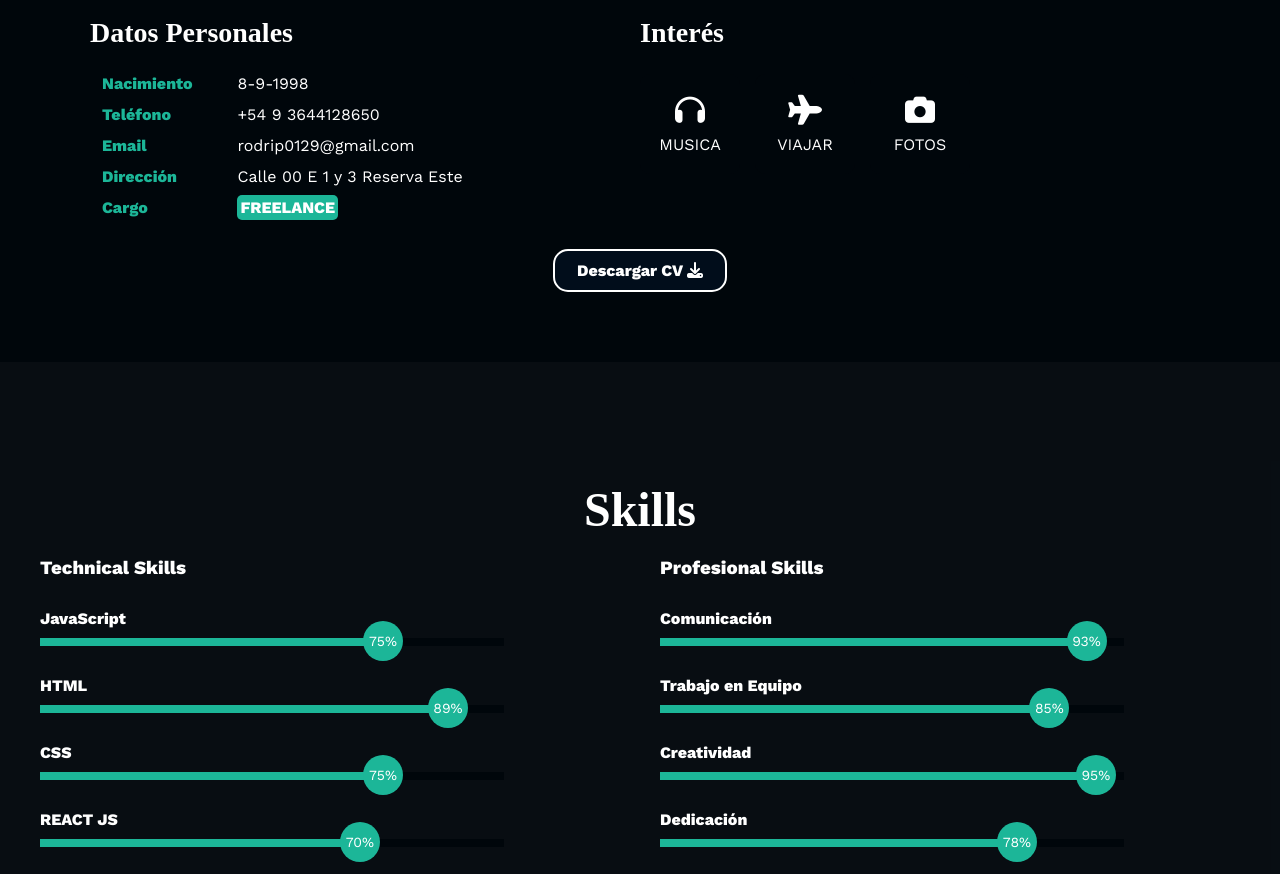
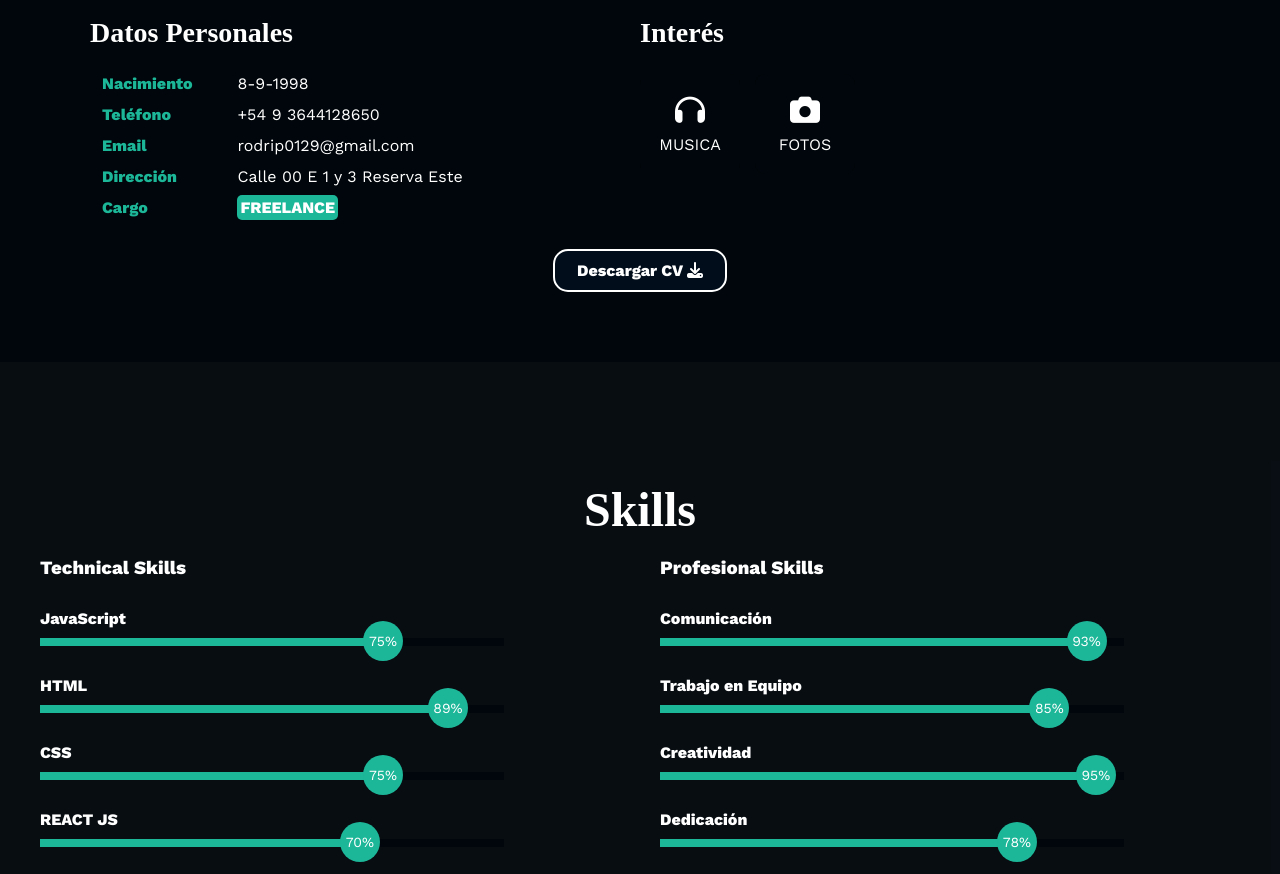
Before and after one commit to rodrigopenayo98/portfoliorod, a plain HTML site: page index.html in a window 1280 px wide. Shown: the part 1064-1938 px from the top of the page. Drawn offline with nearby package versions, Linux system fonts and the light colour scheme; a web font is replaced by a local one.

Commit message:
Add files via upload

```diff
--- a/index.html
+++ b/index.html
@@ -99,10 +99,6 @@
                     <div class="interes">
                         <i class="fa-solid fa-headphones"></i>
                         <span>MUSICA</span>
-                    </div>
-                    <div class="interes">
-                        <i class="fa-solid fa-plane"></i>
-                        <span>VIAJAR</span>
                     </div>
                     <div class="interes">
                         <i class="fa-solid fa-camera"></i>
```
